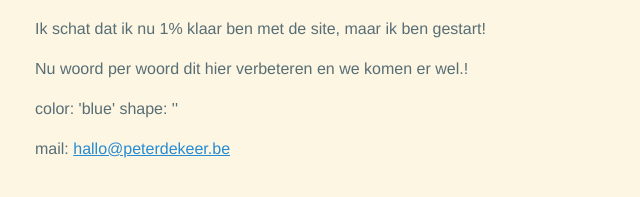
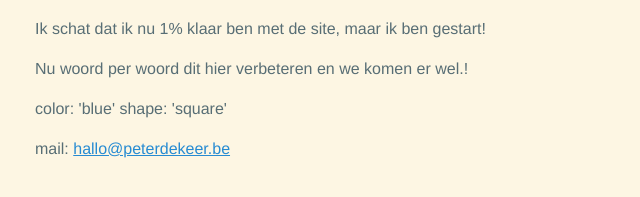
Before and after one commit to PeterDeKeer/PeterDeKeer.github.io, a Jekyll site: the page built from index.md, in a window 1280 px wide. Shown: the part 154-351 px from the top of the page, without its empty margins (285-925 px from the left). Built offline with Jekyll 4.4.1, drawn with Linux system fonts in a browser that asks for light colours.

Commit message:
Update default.html

```diff
--- a/_layouts/default.html
+++ b/_layouts/default.html
@@ -22,7 +22,7 @@
   <div role="main">
   {{ content }}
 
-  {% include color.html color="blue" %}
+  {% include color.html color="blue" shape="square" %}
 
   </div>
   <footer>
```
